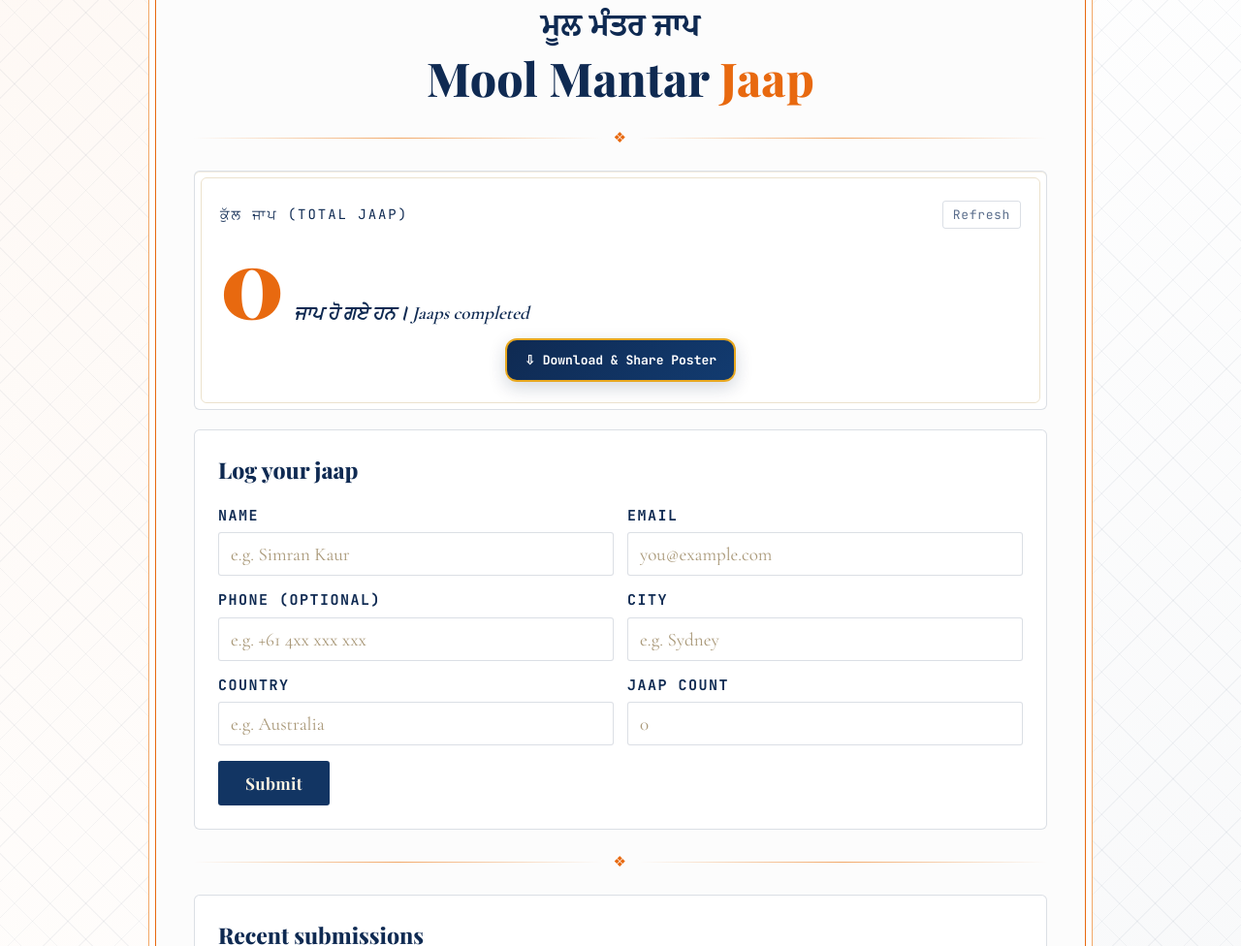
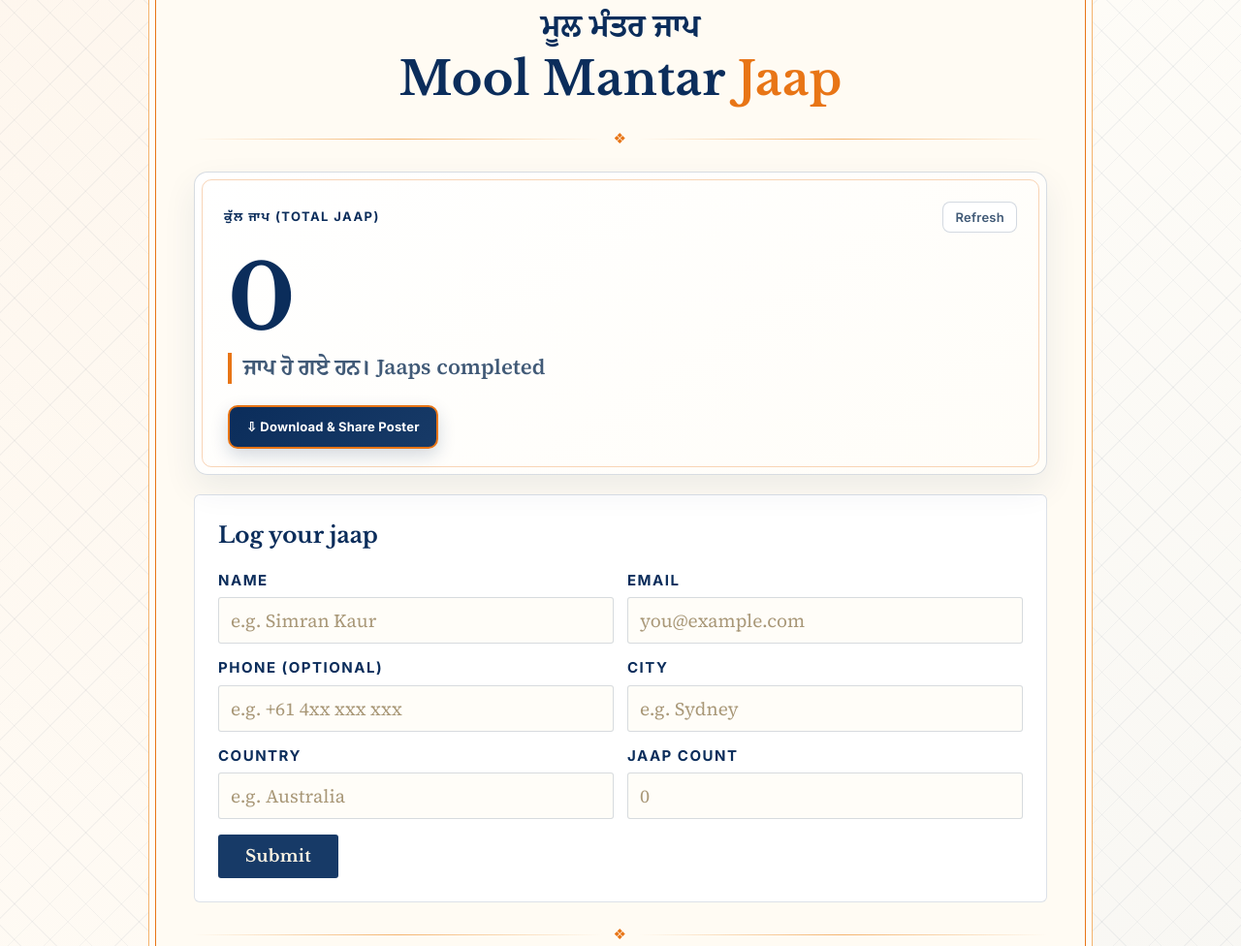
Before and after one commit to gurindersingh-creator/gurindersingh-creator.github.io, a plain HTML site: page index.html in a window 1280 px wide. Shown: the part 1136-2112 px from the top of the page at 97% size. Drawn offline with nearby package versions, Linux system fonts and the light colour scheme; no server answers.

Commit message:
Add files via upload

```diff
--- a/index.html
+++ b/index.html
@@ -58,7 +58,7 @@
 
 
 
-<link href="https://fonts.googleapis.com/css2?family=Playfair+Display:wght@700;800;900&family=Cormorant+Garamond:wght@400;500;600;700&family=Noto+Serif+Gurmukhi:wght@500;700&family=JetBrains+Mono:wght@400;500;700&display=swap" rel="stylesheet">
+<link href="https://fonts.googleapis.com/css2?family=Inter:wght@400;500;600;700&family=Libre+Baskerville:wght@400;700&family=Noto+Sans+Gurmukhi:wght@400;500;600;700&family=Noto+Serif+Gurmukhi:wght@400;500;600;700&family=Source+Serif+4:opsz,wght@8..60,400;8..60,500;8..60,600;8..60,700&display=swap" rel="stylesheet">
 
 
 
@@ -76,7 +76,7 @@
 
 
 
-    --bg-cream:#FFFFFF;
+    --bg-cream:#FFFDF8;
 
 
 
@@ -88,55 +88,55 @@
 
 
 
-    --bg-panel-2:#FCFCFC;
-
-
-
-
-
-    --ink:#20211E;
-
-
-
-
-
-    --navy:#0F2A52;
-
-
-
-
-
-    --navy-deep:#081A33;
-
-
-
-
-
-    --saffron:#E8690F;
-
-
-
-
-
-    --saffron-soft:#F2A868;
-
-
-
-
-
-    --navy-mid:#123563;
-
-
-
-
-
-    --navy-soft:#5B6E8C;
-
-
-
-
-
-    --line: rgba(15,42,82,0.15);
+    --bg-panel-2:#FFFBF3;
+
+
+
+
+
+    --ink:#202A35;
+
+
+
+
+
+    --navy:#0B2D5B;
+
+
+
+
+
+    --navy-deep:#061D3A;
+
+
+
+
+
+    --saffron:#E87516;
+
+
+
+
+
+    --saffron-soft:#F4B46F;
+
+
+
+
+
+    --navy-mid:#173A67;
+
+
+
+
+
+    --navy-soft:#415A77;
+
+
+
+
+
+    --line:rgba(11,45,91,0.16);
 
 
 
@@ -208,7 +208,7 @@
 
 
 
-    font-family:'Cormorant Garamond',serif;
+    font-family:'Source Serif 4','Noto Serif Gurmukhi',Georgia,serif;
 
 
     font-size:18px;
@@ -364,7 +364,7 @@
 
 
 
-    font-family:'JetBrains Mono',monospace;
+    font-family:'Inter','Noto Sans Gurmukhi',Arial,sans-serif;
 
 
 
@@ -484,7 +484,7 @@
 
 
 
-    font-family:'Playfair Display',serif;
+    font-family:'Libre Baskerville','Noto Serif Gurmukhi',Georgia,serif;
 
 
 
@@ -700,7 +700,7 @@
 
 
 
-    font-family:'JetBrains Mono',monospace;
+    font-family:'Inter','Noto Sans Gurmukhi',Arial,sans-serif;
 
 
 
@@ -796,7 +796,7 @@
 
 
 
-    font-family:'JetBrains Mono',monospace;
+    font-family:'Inter','Noto Sans Gurmukhi',Arial,sans-serif;
 
 
 
@@ -850,7 +850,7 @@
 
 
 
-    font-family:'Playfair Display',serif;
+    font-family:'Libre Baskerville','Noto Serif Gurmukhi',Georgia,serif;
 
 
 
@@ -922,7 +922,7 @@
 
 
 
-    font-family:'Cormorant Garamond',serif;
+    font-family:'Source Serif 4','Noto Serif Gurmukhi',Georgia,serif;
 
 
 
@@ -1093,7 +1093,7 @@
 
 
 
-    font-family:'Playfair Display',serif;
+    font-family:'Libre Baskerville','Noto Serif Gurmukhi',Georgia,serif;
 
 
 
@@ -1153,7 +1153,7 @@
 
 
 
-    font-family:'JetBrains Mono',monospace;
+    font-family:'Inter','Noto Sans Gurmukhi',Arial,sans-serif;
 
 
 
@@ -1225,7 +1225,7 @@
 
 
 
-    font-family:'Cormorant Garamond',serif;
+    font-family:'Source Serif 4','Noto Serif Gurmukhi',Georgia,serif;
 
 
 
@@ -1309,7 +1309,7 @@
 
 
 
-    font-family:'Playfair Display',serif;
+    font-family:'Libre Baskerville','Noto Serif Gurmukhi',Georgia,serif;
 
 
 
@@ -1381,7 +1381,7 @@
 
 
 
-    font-family:'JetBrains Mono',monospace;
+    font-family:'Inter','Noto Sans Gurmukhi',Arial,sans-serif;
 
 
 
@@ -1441,7 +1441,7 @@
 
 
 
-  .feed-count{font-family:'JetBrains Mono',monospace;font-size:19px;font-weight:700;color:var(--saffron);}
+  .feed-count{font-family:'Inter','Noto Sans Gurmukhi',Arial,sans-serif;font-size:19px;font-weight:700;color:var(--saffron);}
 
 
 
@@ -1453,7 +1453,7 @@
 
 
 
-    font-family:'JetBrains Mono',monospace;
+    font-family:'Inter','Noto Sans Gurmukhi',Arial,sans-serif;
 
 
 
@@ -1489,7 +1489,7 @@
 
 
 
-    font-family:'JetBrains Mono',monospace;
+    font-family:'Inter','Noto Sans Gurmukhi',Arial,sans-serif;
 
 
 
@@ -1597,7 +1597,7 @@
 
 
 
-    font-family:'JetBrains Mono',monospace;
+    font-family:'Inter','Noto Sans Gurmukhi',Arial,sans-serif;
 
 
 
@@ -1819,7 +1819,7 @@
 
 
 
-    font-family:'JetBrains Mono',monospace;
+    font-family:'Inter','Noto Sans Gurmukhi',Arial,sans-serif;
 
 
 
@@ -1945,7 +1945,7 @@
 
 
 
-    font-family:'JetBrains Mono',monospace;
+    font-family:'Inter','Noto Sans Gurmukhi',Arial,sans-serif;
 
 
 
@@ -1999,7 +1999,7 @@
 
 
 
-    font-family:'JetBrains Mono',monospace;
+    font-family:'Inter','Noto Sans Gurmukhi',Arial,sans-serif;
 
 
 
@@ -2215,7 +2215,7 @@
   .lang-btn{
 
 
-    font-family:'JetBrains Mono',monospace;
+    font-family:'Inter','Noto Sans Gurmukhi',Arial,sans-serif;
 
 
     font-size:13px;
@@ -2356,7 +2356,7 @@
 
 
 
-    font-family:'Cormorant Garamond',serif;
+    font-family:'Source Serif 4','Noto Serif Gurmukhi',Georgia,serif;
 
 
 
@@ -2398,7 +2398,7 @@
     text-align:center;
 
 
-    font-family:'JetBrains Mono',monospace;
+    font-family:'Inter','Noto Sans Gurmukhi',Arial,sans-serif;
 
 
     font-size:13px;
@@ -2482,7 +2482,26 @@
   }
 
 
-    .hukam-selector{display:flex;justify-content:center;gap:8px;flex-wrap:wrap;margin:0 0 18px}.hukam-select-btn{font-family:'JetBrains Mono',monospace;font-size:13px;background:#fff;border:1px solid var(--line);color:var(--navy);padding:8px 15px;border-radius:20px;cursor:pointer}.hukam-select-btn.active{background:var(--navy);color:#fff}.hukam-panel{display:none}.hukam-panel.active{display:block}.poster-download-wrap{display:flex;justify-content:center;margin:14px 0 0}.poster-download-btn{display:inline-flex;align-items:center;gap:9px;text-decoration:none;background:linear-gradient(135deg,var(--navy),#123b70);color:#fff;border:2px solid #e8a820;box-shadow:0 6px 18px rgba(10,34,66,.18);padding:11px 18px;border-radius:12px;font-family:'JetBrains Mono',monospace;font-size:13px;font-weight:700}
+    .hukam-selector{display:flex;justify-content:center;gap:8px;flex-wrap:wrap;margin:0 0 18px}.hukam-select-btn{font-family:'Inter','Noto Sans Gurmukhi',Arial,sans-serif;font-size:13px;background:#fff;border:1px solid var(--line);color:var(--navy);padding:8px 15px;border-radius:20px;cursor:pointer}.hukam-select-btn.active{background:var(--navy);color:#fff}.hukam-panel{display:none}.hukam-panel.active{display:block}.poster-download-wrap{display:flex;justify-content:center;margin:14px 0 0}.poster-download-btn{display:inline-flex;align-items:center;gap:9px;text-decoration:none;background:linear-gradient(135deg,var(--navy),#123b70);color:#fff;border:2px solid #e8a820;box-shadow:0 6px 18px rgba(10,34,66,.18);padding:11px 18px;border-radius:12px;font-family:'Inter','Noto Sans Gurmukhi',Arial,sans-serif;font-size:13px;font-weight:700}
+
+/* 2027 visual refresh: deep navy, warm saffron and ivory */
+body{font-family:'Source Serif 4','Noto Serif Gurmukhi',Georgia,serif;color:var(--ink);}
+button,input,select,textarea,.lang-btn,.refresh-btn,.poster-download-btn,.total-label,.feed-count{font-family:'Inter','Noto Sans Gurmukhi',Arial,sans-serif;}
+.gurmukhi-title,.info-announcement,.hukam-text{font-family:'Noto Serif Gurmukhi','Source Serif 4',serif;}
+.total-panel{background:linear-gradient(145deg,#fff 0%,#fffdf8 100%);border:1px solid rgba(11,45,91,.16);border-radius:14px;padding:30px 30px 26px;box-shadow:0 14px 34px rgba(11,45,91,.08),0 1px 0 rgba(255,255,255,.9) inset;}
+.total-panel::before{border:1px solid rgba(232,117,22,.30);border-radius:10px;margin:7px;}
+.total-label{color:var(--navy);font-size:13px;font-weight:700;letter-spacing:.11em;margin-bottom:18px;}
+.refresh-btn{background:#fff;color:var(--navy-soft);border:1px solid rgba(11,45,91,.18);border-radius:8px;font-weight:600;letter-spacing:.02em;padding:7px 12px;transition:.2s ease;}
+.refresh-btn:hover{background:#fff8ee;color:var(--navy);border-color:var(--saffron);transform:translateY(-1px);}
+.total-number{display:flex;flex-direction:column;align-items:flex-start;gap:10px;color:var(--navy);font-family:'Libre Baskerville','Noto Serif Gurmukhi',Georgia,serif;font-size:clamp(54px,10vw,92px);font-weight:700;line-height:1;letter-spacing:-.055em;font-variant-numeric:lining-nums tabular-nums;padding:4px 4px 2px;}
+.total-number .total-digits{color:var(--navy);text-shadow:0 2px 0 rgba(255,255,255,.85);}
+.total-number small{display:block;color:var(--navy-soft);font-family:'Noto Serif Gurmukhi','Source Serif 4',Georgia,serif;font-size:clamp(17px,2.1vw,22px);font-style:normal;font-weight:600;line-height:1.45;letter-spacing:0;border-left:4px solid var(--saffron);padding-left:12px;}
+.poster-download-wrap{justify-content:flex-start;margin:20px 0 0 4px;}
+.poster-download-btn{background:linear-gradient(135deg,var(--navy),#173A67);border:2px solid var(--saffron);border-radius:10px;box-shadow:0 7px 18px rgba(11,45,91,.18);font-size:13px;font-weight:700;letter-spacing:.015em;padding:11px 17px;transition:.2s ease;}
+.poster-download-btn:hover{transform:translateY(-2px);box-shadow:0 10px 22px rgba(11,45,91,.23);}
+.card,.info-announcement{border-color:rgba(11,45,91,.14);}
+@media(max-width:600px){.total-panel{padding:24px 20px 22px}.total-label{align-items:flex-start}.total-number{font-size:clamp(48px,17vw,72px)}.poster-download-wrap{justify-content:stretch;margin-left:0}.poster-download-btn{justify-content:center;width:100%}}
+
 </style>
 
 
```
